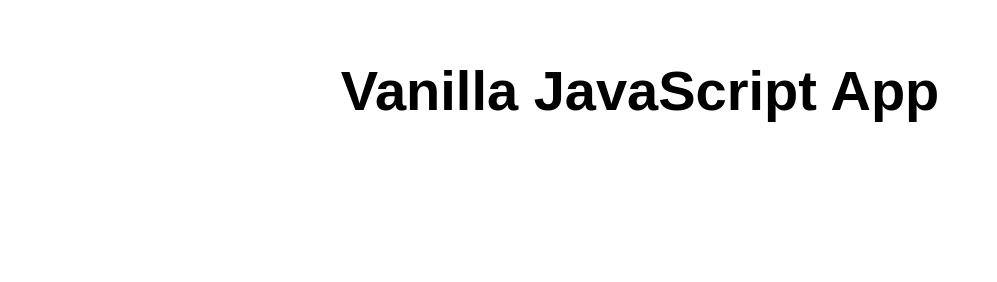
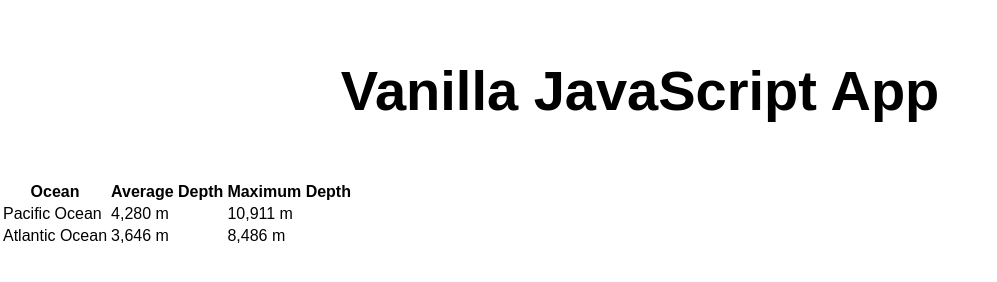
Before and after one commit to navigab/my-first-static-web-app-01, a website: page src/index.html in a window 1280 px wide. Shown: the whole page, without its empty margins (0-997 px from the left). Drawn offline with Linux system fonts and the light colour scheme.

Commit message:
Commit, se agrego tabla

```diff
--- a/src/index.html
+++ b/src/index.html
@@ -6,12 +6,32 @@
   <meta name="viewport" content="width=device-width, initial-scale=1.0">
   <link rel="stylesheet" href="styles.css">
   <title>Vanilla JavaScript App</title>
+
 </head>
 
 <body>
   <main>
     <h1>Vanilla JavaScript App</h1>
   </main>
+  <table>
+      <thead>
+      <th>Ocean</th>
+      <th>Average Depth</th>
+      <th>Maximum Depth</th>
+    </thead>
+    <tbody>
+      <tr>
+        <td>Pacific Ocean</td>
+        <td>4,280 m</td>
+        <td>10,911 m</td>
+      </tr>
+      <tr>
+        <td>Atlantic Ocean</td>
+        <td>3,646 m</td>
+        <td>8,486 m</td>
+      </tr>
+    </tbody>
+  </table>
 </body>
 
 </html>
```
